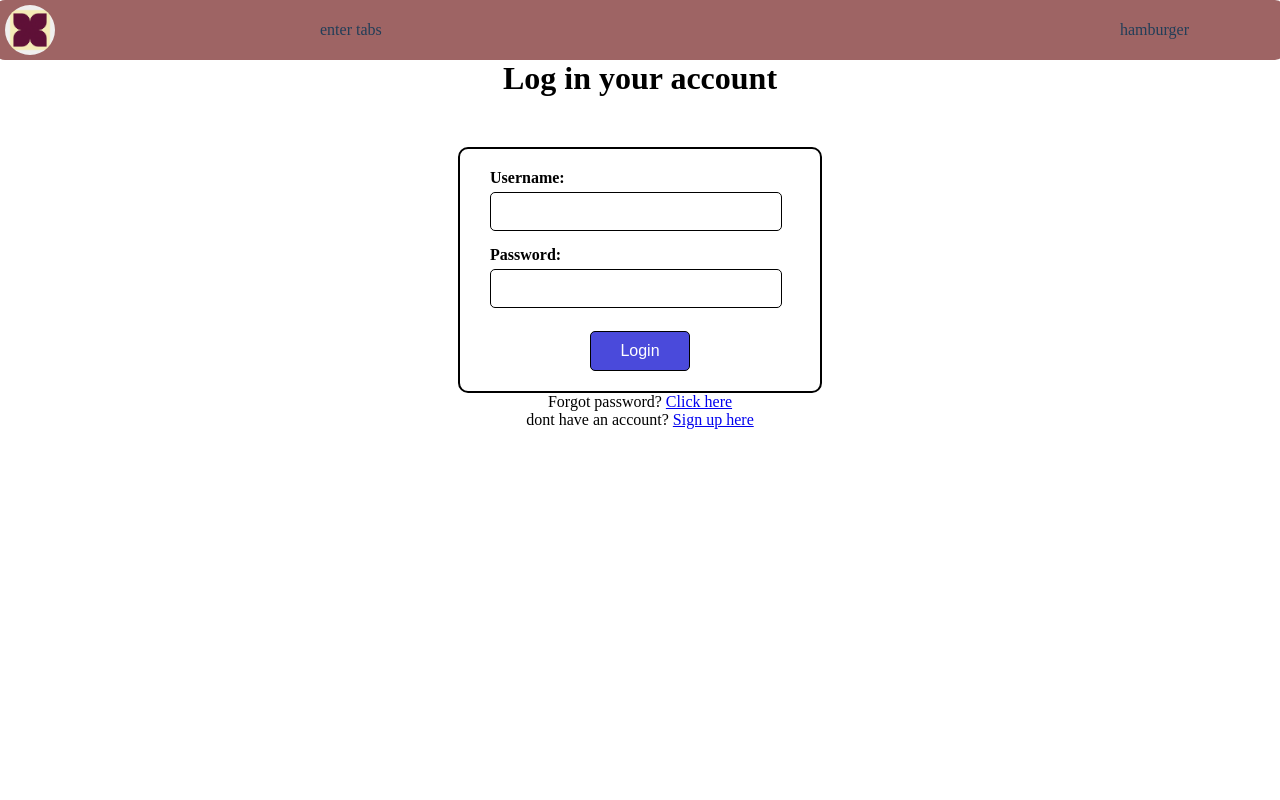
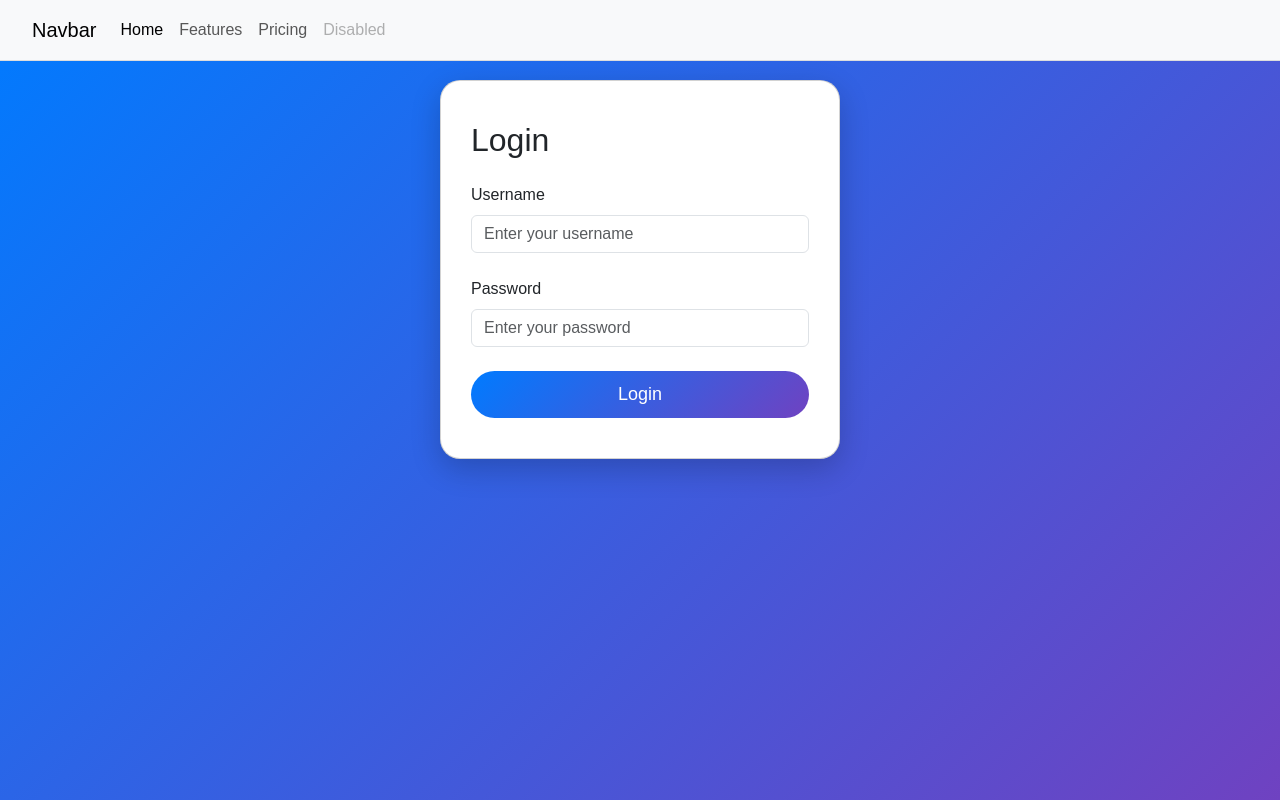
Before and after one commit to sudarshanchaugule2003/Login-Page, a Flask app: page /login in a window 1280 px wide. Run offline with Flask 3, Linux system fonts and the light colour scheme; some libraries are stand-ins or nearby versions.

Commit message:
login css updated

```diff
--- a/templates/login.html
+++ b/templates/login.html
@@ -1,22 +1,99 @@
-{% extends 'base.html'%}
-{%block head%}
-    <title>login</title>
-{%endblock%}
+<!DOCTYPE html>
+<html lang="en">
+<head>
+    <meta charset="UTF-8">
+    <meta name="viewport" content="width=device-width, initial-scale=1.0">
+    <title>Login</title>
+    <link rel="stylesheet" href="https://cdn.jsdelivr.net/npm/bootstrap@5.3.0-alpha3/dist/css/bootstrap.min.css">
+    <link rel="stylesheet" href="https://cdnjs.cloudflare.com/ajax/libs/bootstrap-icons/1.10.5/font/bootstrap-icons.min.css">
+    <style>
+        /* Updated CSS */
+        body {
+            background: linear-gradient(135deg, #007bff, #6f42c1);
+            height: 100vh;
+            margin: 0;
+            font-family: 'Arial', sans-serif;
+            display: flex;
+            flex-direction: column;
+            align-items: center;
+        }
+        .navbar {
+            position: fixed;
+            top: 0;
+            left: 0;
+            width: 100%;
+            z-index: 1000;
+            background-color: #f8f9fa;
+            border-bottom: 1px solid #ddd;
+            padding: 10px 20px;
+        }
+        .card {
+            margin-top: 80px; /* Space for the fixed navbar */
+            background: #fff;
+            border-radius: 20px;
+            box-shadow: 0 10px 30px rgba(0, 0, 0, 0.2);
+            padding: 40px 30px;
+            width: 100%;
+            max-width: 400px;
+        }
+        .btn-primary {
+            border-radius: 30px;
+            padding: 10px 20px;
+            background: linear-gradient(135deg, #007bff, #6f42c1);
+            border: none;
+            font-size: 18px;
+            transition: 0.3s;
+        }
+        .btn-primary:hover {
+            background: linear-gradient(135deg, #6f42c1, #007bff);
+        }
+    </style>
+</head>
+<body>
+    <!-- Navbar -->
+    <nav class="navbar navbar-expand-lg bg-body-tertiary">
+        <div class="container-fluid">
+            <a class="navbar-brand" href="#">Navbar</a>
+            <button class="navbar-toggler" type="button" data-bs-toggle="collapse" data-bs-target="#navbarNav" aria-controls="navbarNav" aria-expanded="false" aria-label="Toggle navigation">
+                <span class="navbar-toggler-icon"></span>
+            </button>
+            <div class="collapse navbar-collapse" id="navbarNav">
+                <ul class="navbar-nav">
+                    <li class="nav-item">
+                        <a class="nav-link active" aria-current="page" href="#">Home</a>
+                    </li>
+                    <li class="nav-item">
+                        <a class="nav-link" href="#">Features</a>
+                    </li>
+                    <li class="nav-item">
+                        <a class="nav-link" href="#">Pricing</a>
+                    </li>
+                    <li class="nav-item">
+                        <a class="nav-link disabled" aria-disabled="true">Disabled</a>
+                    </li>
+                </ul>
+            </div>
+        </div>
+    </nav>
 
-{%block body%}
-    <h1>Log in your account</h1>
-    <div class="login-block">
-        <form action="{{url_for('login')}}" method="POST">
-            <label for="username-text">Username:</label>
-            <input type="text" name="username" id="username-text">
-            <label for="password">Password:</label>
-            <input type="password" name="password" id="password">
-            <div class = login-btn>
-                <input type="submit" value="Login" id="btn">
+    <!-- Login Card -->
+    <div class="card">
+        <h2>Login</h2>
+        <form action="{{ url_for('login') }}" method="POST" class="mt-3">
+            <!-- Username Input -->
+            <div class="mb-4">
+                <label for="username" class="form-label">Username</label>
+                <input type="text" class="form-control" id="username" name="username" placeholder="Enter your username" required>
             </div>
+            <!-- Password Input -->
+            <div class="mb-4">
+                <label for="password" class="form-label">Password</label>
+                <input type="password" class="form-control" id="password" name="password" placeholder="Enter your password" required>
+            </div>
+            <!-- Login Button -->
+            <button type="submit" class="btn btn-primary w-100">Login</button>
         </form>
     </div>
-    <p>Forgot password? <a href="{{url_for('forgot_password')}}">Click here</a> </p>
-
-    <p>dont have an account? <a href="{{url_for('signup')}}">Sign up here</a> </p>
-{%endblock%}
+    <script src="https://cdn.jsdelivr.net/npm/bootstrap@5.3.0-alpha3/dist/js/bootstrap.bundle.min.js"></script>
+</body>
+</html>
```
